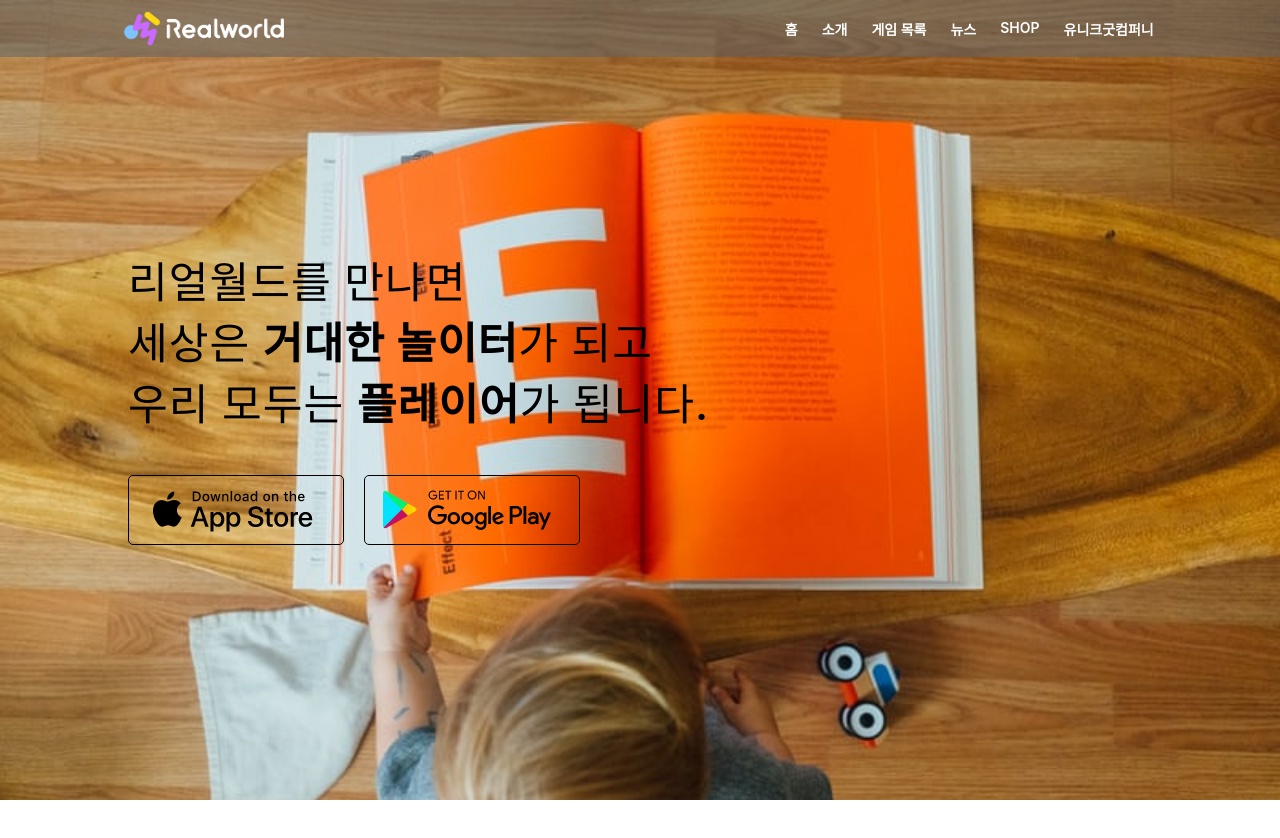
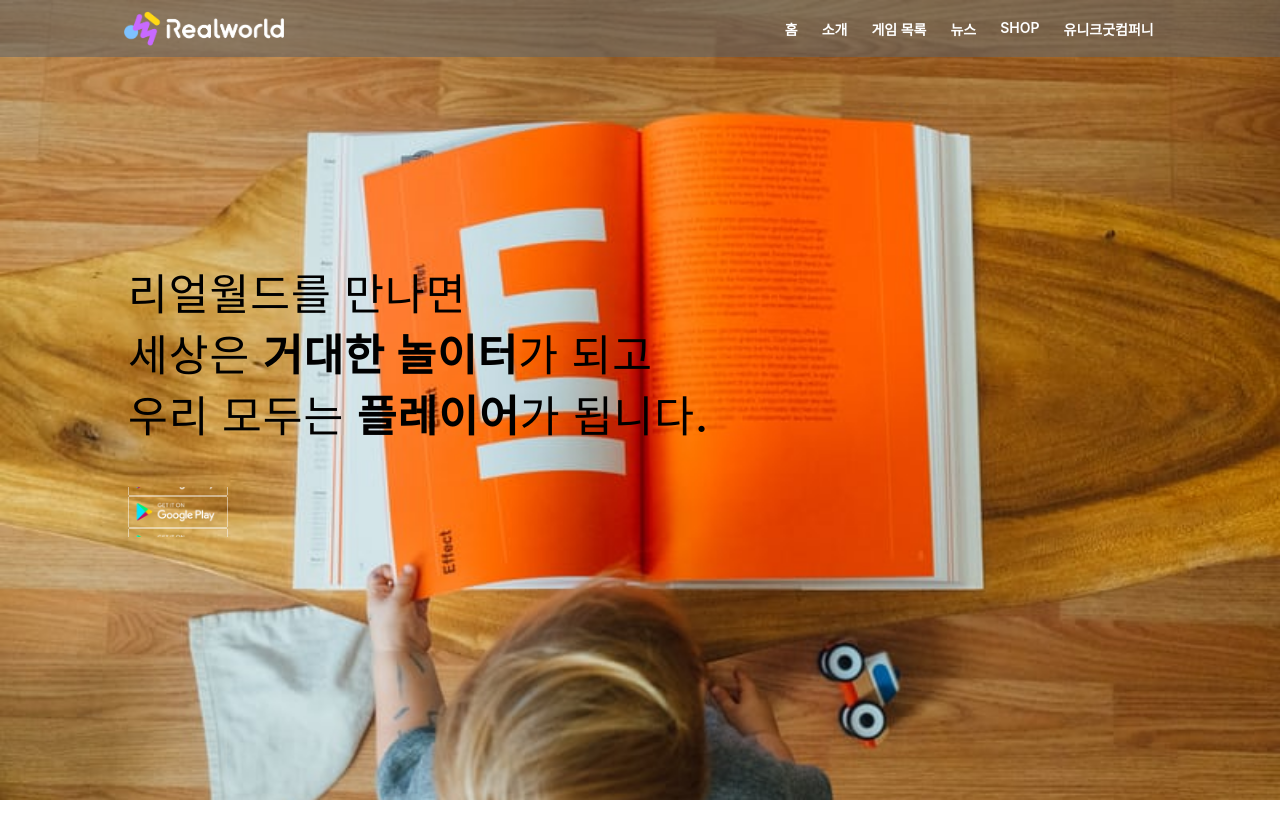
Before and after one commit to mmyeon/realworld-clonecoding, a React (Create React App) app: page / in a window 1280 px wide. Shown: the top 838 px of the page. Built offline with nearby package versions, Linux system fonts and the light colour scheme.

Commit message:
[draft] 이미지태그 -> 백그라운드이미지로 변경(미디어쿼리)

```diff
--- a/src/components/Main.js
+++ b/src/components/Main.js
@@ -1,8 +1,12 @@
 import React from "react";
 import styled from "styled-components";
 import backgroundImage from "../images/main-image.jpg";
-import appStore from "../images/appstore-black.png";
-import googlePlay from "../images/googleplay-black.png";
+import BlackappStore from "../images/appstore-black.png";
+import BlackgooglePlay from "../images/googleplay-black.png";
+import WhiteappStore from "../images/appstore-white.png";
+import WhitegooglePlay from "../images/googleplay-white.png";
+
+import { device } from "../device";
 
 const MainContainer = styled.div`
   width: 100%;
@@ -12,12 +16,18 @@ const MainContainer = styled.div`
   display:flex;
   flex-direction:column;
   justify-content: center;
-  /* text-align:center; */
+
 `;
 
 const MainContent = styled.div`
   width: 80%;
   margin: 0 auto;
+
+  @media ${device.mobileL} {
+    width: 40%;
+    color: white;
+    font-weight: 800;
+  }
 `;
 
 const MainTitle = styled.div`
@@ -25,10 +35,24 @@ const MainTitle = styled.div`
   font-weight: 500;
   letter-spacing: 1px;
   line-height: 61px;
+
+  @media ${device.mobileL} {
+    color: white;
+    font-weight: 800;
+  }
 `;
 
 const DownloadButtons = styled.div`
   margin-top: 40px;
+
+  > .button {
+    background-image: url(${WhitegooglePlay});
+    /* background-image: url("../images/appstore-white.png"); */
+    width: 100px;
+    height: 50px;
+    background-position: center;
+    background-size: contain;
+  }
 `;
 
 const Button = styled.img`
@@ -53,8 +77,13 @@ const Main = () => {
           </p>
         </MainTitle>
         <DownloadButtons>
-          <Button src={appStore} />
-          <Button src={googlePlay} />
+          {/* {`${device.tabletSize}` ? (
+            <Button src={WhiteappStore} />
+          ) : (
+            <Button src={BlackappStore} />
+          )} */}
+
+          <div className="button"></div>
         </DownloadButtons>
       </MainContent>
     </MainContainer>
--- a/src/device.js
+++ b/src/device.js
@@ -8,4 +8,5 @@ export const device = {
   mobileM: `(max-width:${size.mobileM})`,
   mobileL: `(max-width:${size.mobileL})`,
   tablet: `(max-width:${size.tablet})`,
+  tabletSize: "768px",
 };
```
